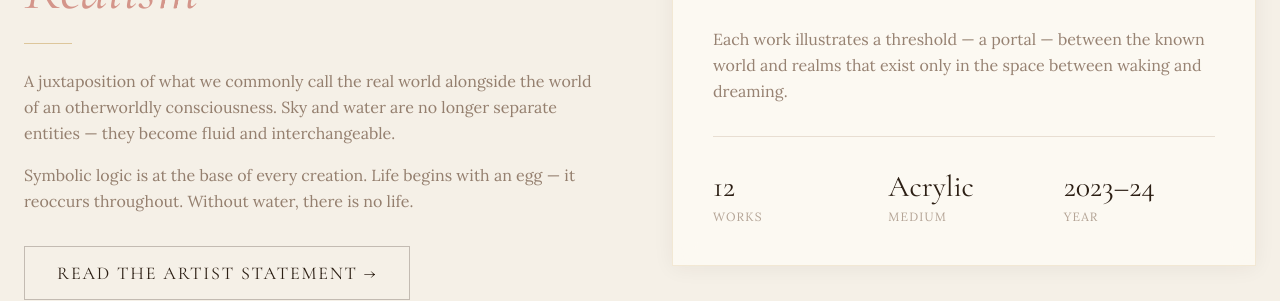
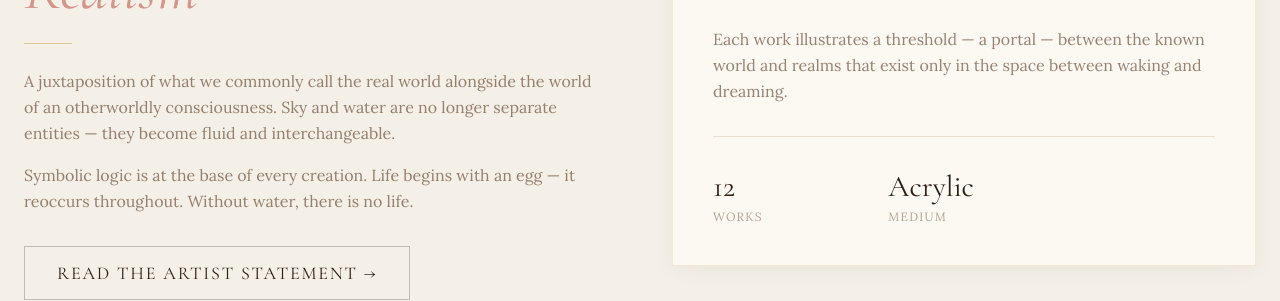
Before and after one commit to seif8545/clinton-crawford-art, a Next.js app: page / in a window 1280 px wide. Shown: the part 2320-2621 px from the top of the page. Built offline with nearby package versions, Linux system fonts and the light colour scheme.

Commit message:
Update page.tsx

```diff
--- a/src/app/page.tsx
+++ b/src/app/page.tsx
@@ -166,7 +166,7 @@ export default async function HomePage() {
                   and realms that exist only in the space between waking and dreaming.
                 </p>
                 <div className="grid grid-cols-3 gap-6 border-t border-whisper pt-8">
-                  {[{ label: 'Works', value: '12' }, { label: 'Medium', value: 'Acrylic' }, { label: 'Year', value: '2023–24' }].map(stat => (
+                  {[{ label: 'Works', value: '12' }, { label: 'Medium', value: 'Acrylic' }].map(stat => (
                     <div key={stat.label}>
                       <div className="font-display text-3xl text-ink">{stat.value}</div>
                       <div className="text-xs text-dusk/50 tracking-widest uppercase font-body mt-1">{stat.label}</div>
```
